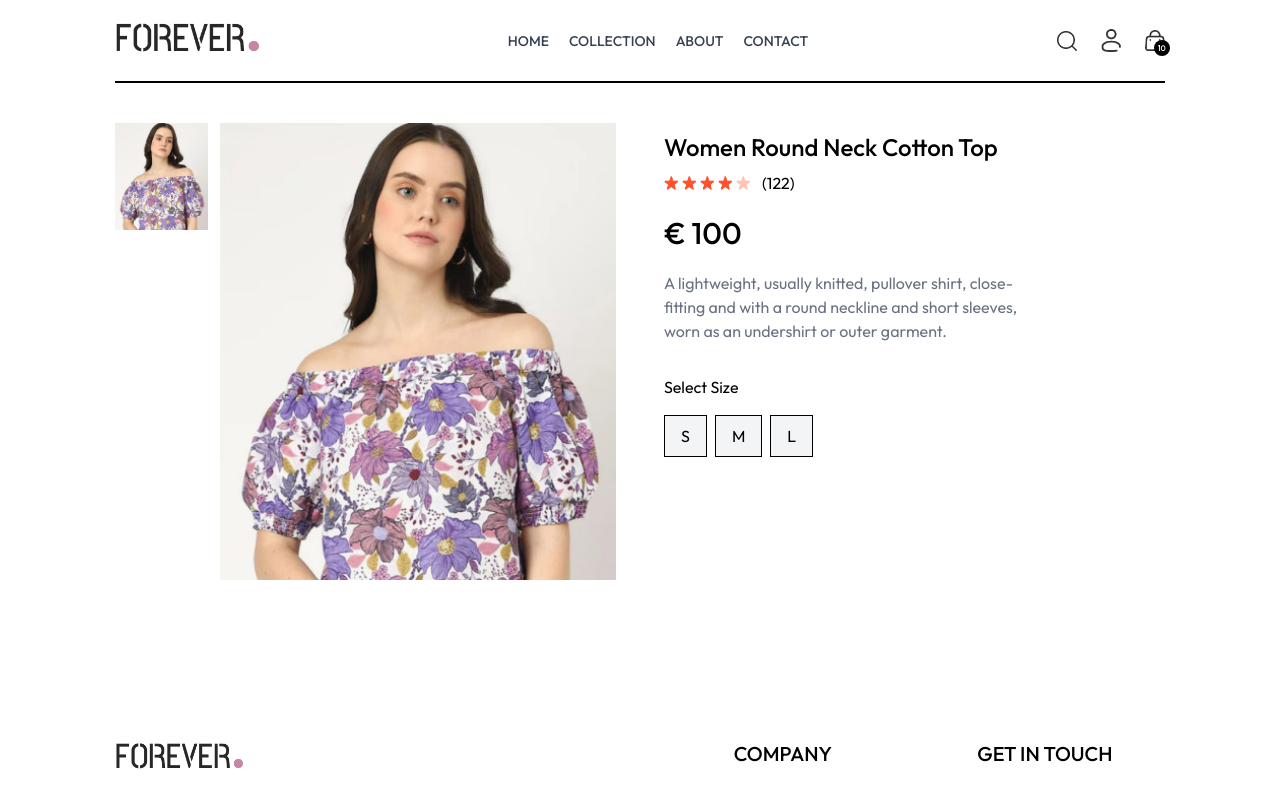
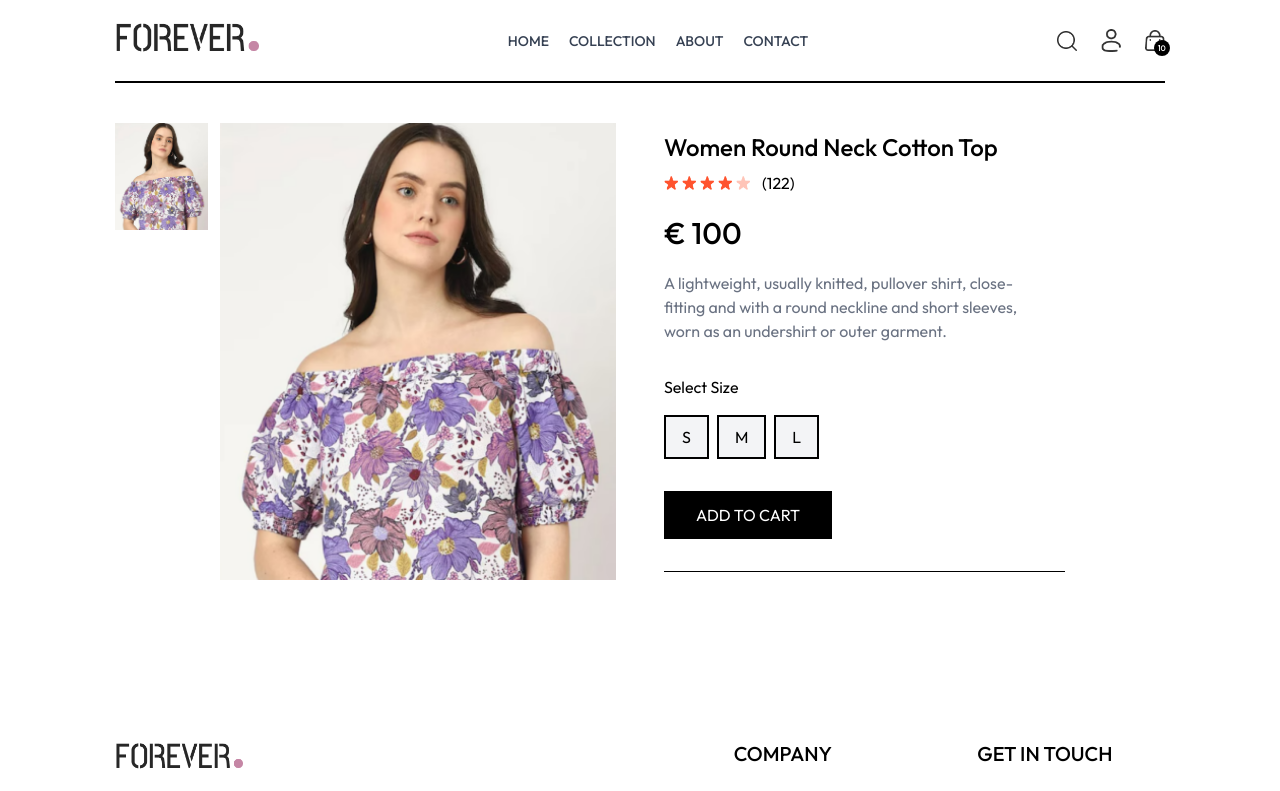
Before and after one commit to edwyn16/Forever, a React (Vite) app: page /product/aaaaa in a window 1280 px wide. Shown: the top 791 px of the page. Built offline with nearby package versions, Linux system fonts and the light colour scheme.

Commit message:
use-state is created for the productsizes; add to cart button is created; add hr-line.

```diff
--- a/src/pages/Product.jsx
+++ b/src/pages/Product.jsx
@@ -9,6 +9,7 @@ const Product = () => {
 
   const [productData, setProductData] = useState(false)
   const [image, setImage] = useState('')
+  const [size, setSize] = useState('')
 
   const fetchProductData = async () => {
     products.map((item) => {
@@ -61,11 +62,13 @@ const Product = () => {
               <div className='flex gap-2'>
                 {
                   productData.sizes.map((item, index) => (
-                    <button className={`border py-2 px-4 bg-gray-100`} key={index}> {item} </button>
+                    <button onClick={() => setSize(item)} className={`border-2 py-2 px-4 bg-gray-100 ${item === size ? 'border-orange-400' : ''}`} key={index}> {item} </button>
                   ))
                 }
               </div>
             </div>
+            <button className='bg-black text-white px-8 py-3 active:bg-gray-700'> ADD TO CART </button>
+            <hr className='mt-8 sm:w-4/5' />
         </div>
       </div>
     </div>
```
